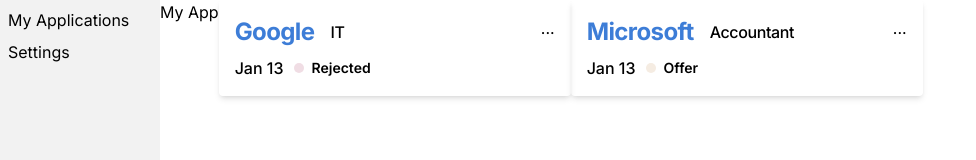
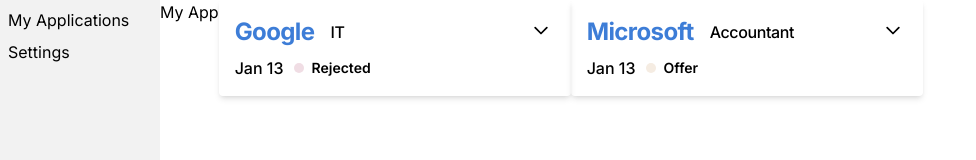
Before and after one commit to Dev-EthanR/Job-Tracker, a React (Vite) app: page / in a window 1280 px wide. Shown: the top 160 px of the page, without its empty margins (0-976 px from the left). Built offline with nearby package versions, Linux system fonts and the light colour scheme.

Commit message:
add button to card

```diff
--- a/src/components/ui/Card.tsx
+++ b/src/components/ui/Card.tsx
@@ -1,4 +1,5 @@
 import useIsMobile from "../../hooks/useIsMobile";
+import dropdown from "../../assets/icons/dropdown.svg";
 
 type Status = {
   name: "Rejected" | "Applied" | "Interview" | "Offer";
@@ -26,7 +27,13 @@ const Card = ({ company, title, date, status }: Props) => {
             {title}
           </h4>
         </div>
-        <button>...</button>
+        <button aria-label="further card options">
+          <img
+            className="w-7 hover:translate-y-1 transition-transform duration-300 cursor-pointer ease-out"
+            src={dropdown}
+            alt=""
+          />
+        </button>
       </div>
       <div className="flex items-center justify-between md:justify-start">
         <span
```
Also changed, not shown: src/assets/icons/dropdown.svg (added).
